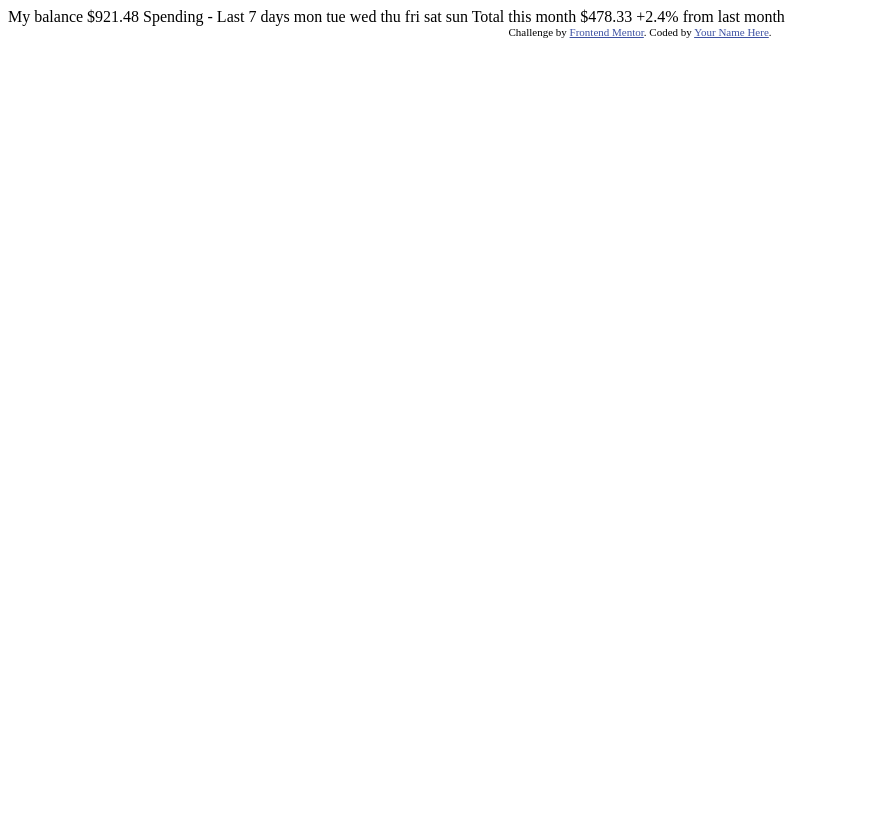
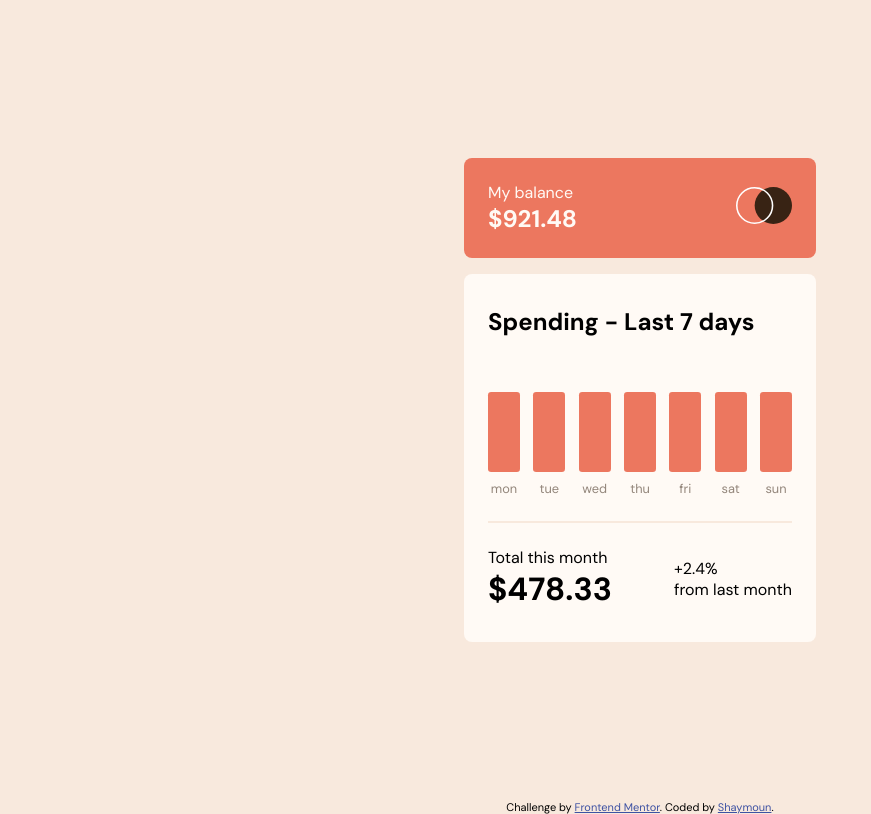
Before and after one commit to Shaymoun/Expenses-chart-component, a plain HTML site: page index.html in a window 1280 px wide. Shown: the whole page, without its empty margins (0-871 px from the left). Drawn offline with Linux system fonts and the light colour scheme.

Commit message:
Basic UI and styling.

```diff
--- a/index.html
+++ b/index.html
@@ -1,43 +1,80 @@
 <!DOCTYPE html>
 <html lang="en">
+
 <head>
   <meta charset="UTF-8">
-  <meta name="viewport" content="width=device-width, initial-scale=1.0"> <!-- displays site properly based on user's device -->
+  <meta name="viewport" content="width=device-width, initial-scale=1.0">
+  <link rel="icon" type="image/png" sizes="32x32" href="./images/favicon-32x32.png">
+  <link rel="preconnect" href="https://fonts.googleapis.com">
+  <link rel="preconnect" href="https://fonts.gstatic.com" crossorigin>
+  <link href="https://fonts.googleapis.com/css2?family=DM+Sans:wght@400;700&display=swap" rel="stylesheet">
+  <link rel="stylesheet" href="style.css">
+  <title>Frontend Mentor | Expenses chart component</title>
+</head>
 
-  <link rel="icon" type="image/png" sizes="32x32" href="./images/favicon-32x32.png">
+<body>
+  <main>
+    <div class="charts__component">
+      <div class="balance">
+        <div>
+          <span>My balance</span>
+          <h2>$921.48</h2>
+        </div>
+        <div class="logo">
+          <img src="./images/logo.svg" alt="logo">
+        </div>
+      </div>
+      <div class="charts__card">
+        <h2>Spending - Last 7 days</h2>
+        <div class="charts">
+          <div class="chart"><span>mon</span><div class="chart__fill"></div></div>
+          <div class="chart"><span>tue</span><div class="chart__fill"></div></div>
+          <div class="chart"><span>wed</span><div class="chart__fill"></div></div>
+          <div class="chart"><span>thu</span><div class="chart__fill"></div></div>
+          <div class="chart"><span>fri</span><div class="chart__fill"></div></div>
+          <div class="chart"><span>sat</span><div class="chart__fill"></div></div>
+          <div class="chart"><span>sun</span><div class="chart__fill"></div></div>
+        </div>
+        <div class="summary">
+          <div>
+            <span>Total this month</span>
+            <h1>$478.33</h1>
+          </div>
+          <div>
+            <p>+2.4%</p>
+            <span>from last month</span>
+          </div>
+        </div>
+      </div>
+    </div>
 
-  <title>Frontend Mentor | Expenses chart component</title>
+  </main>
 
-  <!-- Feel free to remove these styles or customise in your own stylesheet 👍 -->
-  <style>
-    .attribution { font-size: 11px; text-align: center; }
-    .attribution a { color: hsl(228, 45%, 44%); }
-  </style>
-</head>
-<body>
 
-  My balance
-  $921.48
 
-  Spending - Last 7 days
 
-  mon
-  tue
-  wed
-  thu
-  fri
-  sat
-  sun
 
-  Total this month
-  $478.33
 
-  +2.4%
-  from last month
 
-  <div class="attribution">
-    Challenge by <a href="https://www.frontendmentor.io?ref=challenge" target="_blank">Frontend Mentor</a>.
-    Coded by <a href="#">Your Name Here</a>.
-  </div>
+
+
+
+
+
+
+
+
+
+
+
+
+  <footer>
+    <div class="attribution">
+      Challenge by <a href="https://www.frontendmentor.io?ref=challenge" target="_blank">Frontend Mentor</a>.
+      Coded by <a href="#">Shaymoun</a>.
+    </div>
+  </footer>
+
 </body>
+
 </html>
--- /dev/null
+++ b/style.css
@@ -0,0 +1,96 @@
+:root {
+	--soft-red: hsl(10, 79%, 65%);
+	--cyan: hsl(186, 34%, 60%);
+	--cream: hsl(27, 66%, 92%);
+	--orange: hsl(33, 100%, 98%);
+	--brown: hsl(28, 10%, 53%);
+	--dark-brown: hsl(25, 47%, 15%);
+}
+
+* {
+	box-sizing: border-box;
+	padding: 0;
+	margin: 0;
+}
+
+html {
+	font-family: 'DM Sans', sans-serif;
+}
+body {
+	background-color: var(--cream);
+}
+
+main {
+	min-height: 100vh;
+	display: flex;
+	justify-content: center;
+	align-items: center;
+}
+
+.charts__component {
+	width: 22rem;
+}
+
+.balance {
+	display: flex;
+	justify-content: space-between;
+    align-items: center;
+	padding: 1.5rem;
+	border-radius: 0.5rem;
+	background-color: var(--soft-red);
+    color:var(--orange);
+}
+
+.logo img{
+    width: 3.5rem;
+}
+
+.charts__card {
+	padding: 2rem 1.5rem;
+	margin-top: 1rem;
+	border-radius: 0.5rem;
+	background-color: var(--orange);
+}
+
+.charts {
+    display: flex;
+    justify-content: space-between;
+    align-items: flex-end;
+    height: 10rem;
+    margin-bottom: 1.5rem;
+}
+
+.chart {
+    display: flex;
+    flex-direction: column-reverse;
+    align-items: center;
+}
+
+.chart span{
+    margin-top: 0.5rem;
+    color: var(--brown);
+    font-size: 0.8rem;
+}
+.chart__fill {
+    width: 2rem;
+    height: 5rem;
+    border-radius: .2rem;
+    background-color: var(--soft-red);
+}
+
+.summary {
+    display: flex;
+    justify-content: space-between;
+    align-items: center;
+    padding-top: 1.5rem;
+    border-top: 2px solid var(--cream);
+}
+
+.attribution {
+	font-size: 11px;
+	text-align: center;
+}
+
+.attribution a {
+	color: hsl(228, 45%, 44%);
+}
```
